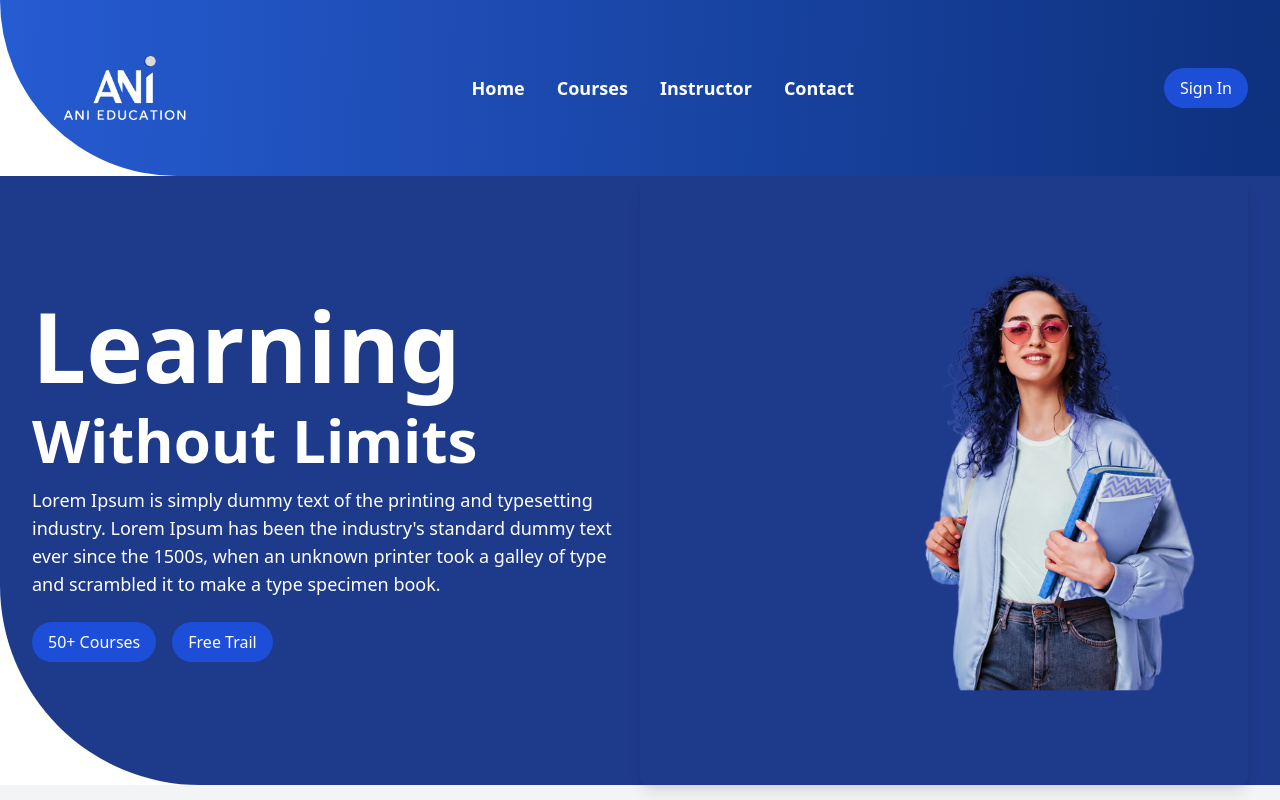
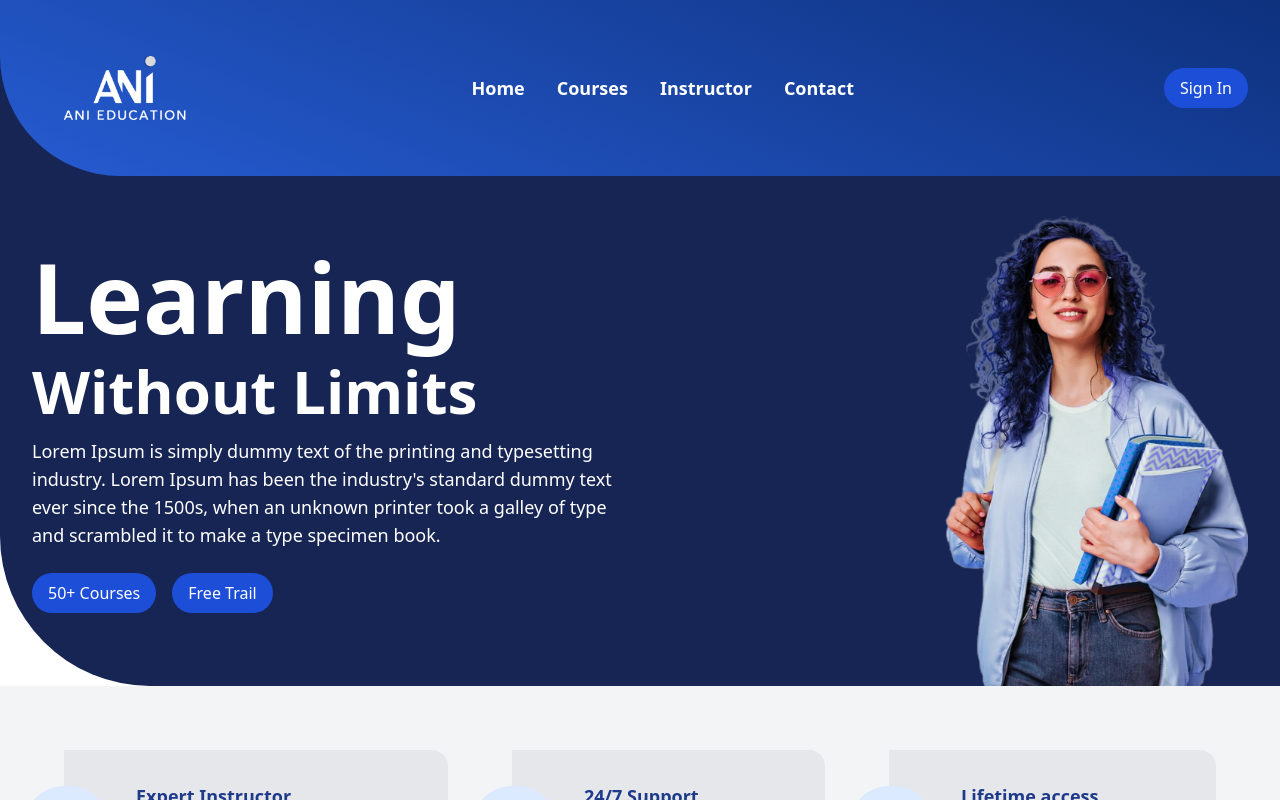
Before and after one commit to anuj-kashyap/Ani_Education, a React (Vite) app: page / in a window 1280 px wide. Shown: the top 800 px of the page. Built offline with nearby package versions, Linux system fonts and the light colour scheme.

Commit message:
HeroSection

```diff
--- a/src/Component/Hero.jsx
+++ b/src/Component/Hero.jsx
@@ -3,7 +3,7 @@ import girl from '../assets/girl 1.png'; // Ensure you have the correct path to
 
 const Hero = () => {
   return (
-    <section className="relative bg-blue-900 text-white px-8 rounded-bl-[200px]">
+    <section className="relative bg-blue-950 text-white px-8 rounded-bl-[150px]">
       <div className="container mx-auto flex flex-col md:flex-row items-center justify-between">
         <div className="md:w-1/2">
           <h1 className="text-8xl font-bold mb-4">Learning</h1>
@@ -23,8 +23,8 @@ const Hero = () => {
             </button>
           </div>
         </div>
-        <div className="md:w-1/2 mt-10 md:mt-0">
-          <img src={girl} alt="Hero" className="rounded-lg shadow-lg" />
+        <div className="md:w-1/4 md:mt-10">
+          <img src={girl} alt="Hero" className="rounded-lg" />
         </div>
       </div>
     </section>
--- a/src/Component/Navbar.jsx
+++ b/src/Component/Navbar.jsx
@@ -3,7 +3,8 @@ import logo from '../assets/logo.png';
 
 const Navbar = () => {
   return (
-    <nav className="relative bg-[linear-gradient(271.85deg,#0D307B_-2.69%,#265CD3_101.46%)] text-white py-6 px-8 rounded-bl-full">
+    <div className='bg-blue-950 '>
+    <nav className="relative bg-[linear-gradient(201.85deg,#0D307B_-2.69%,#265CD3_101.46%)] text-white py-6 px-8 rounded-bl-[120px]">
       <div className="container mx-auto flex justify-between items-center h-32">
         <div className="flex items-center ml-8">
           <img src={logo} alt="ANI Education logo" className="h-16 w-auto" />
@@ -19,6 +20,7 @@ const Navbar = () => {
         </button>
       </div>
     </nav>
+    </div>
   );
 }
 
```
Also changed, not shown: src/assets/Ellipse 2(1).png (added), src/assets/girl 1.png.
